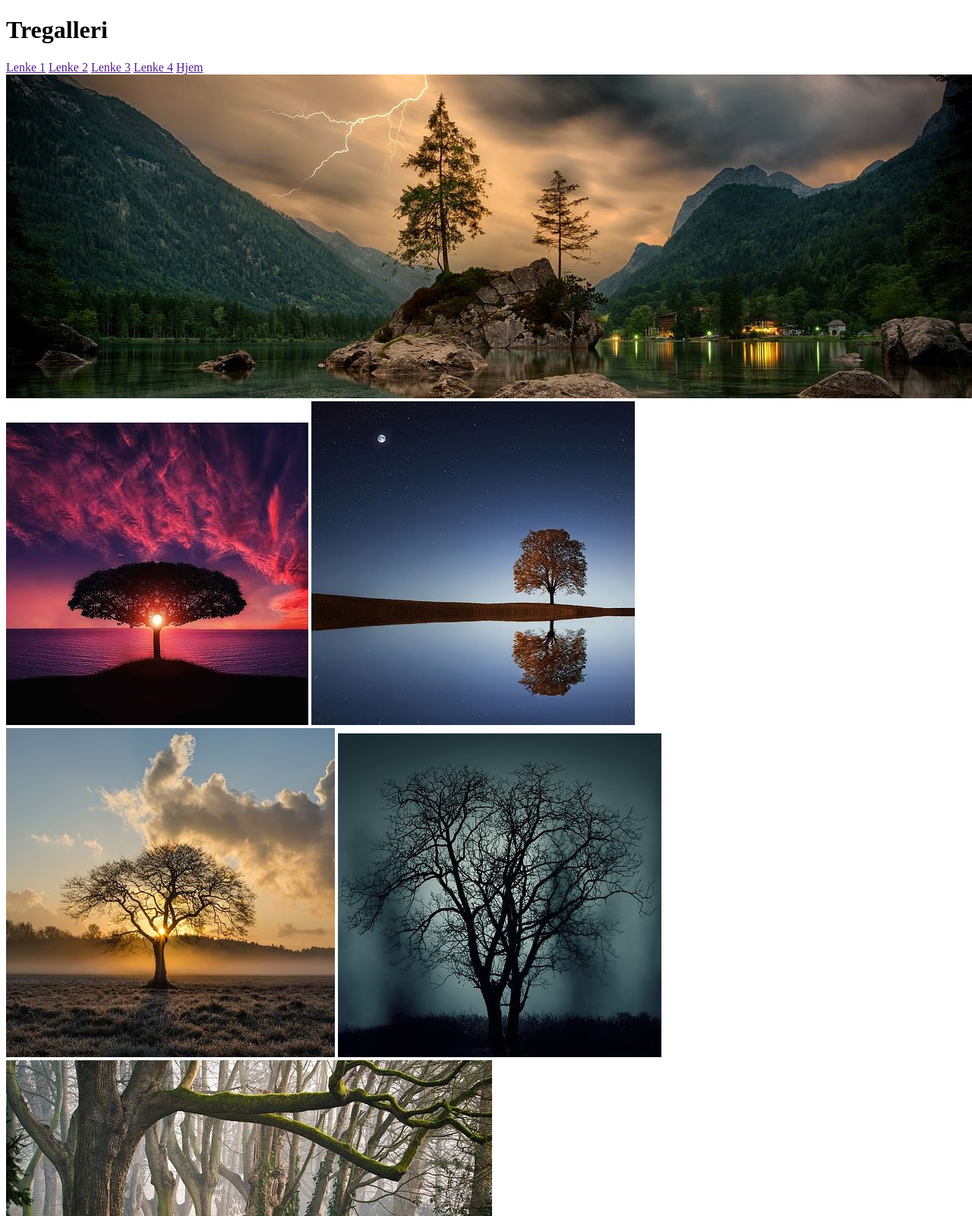
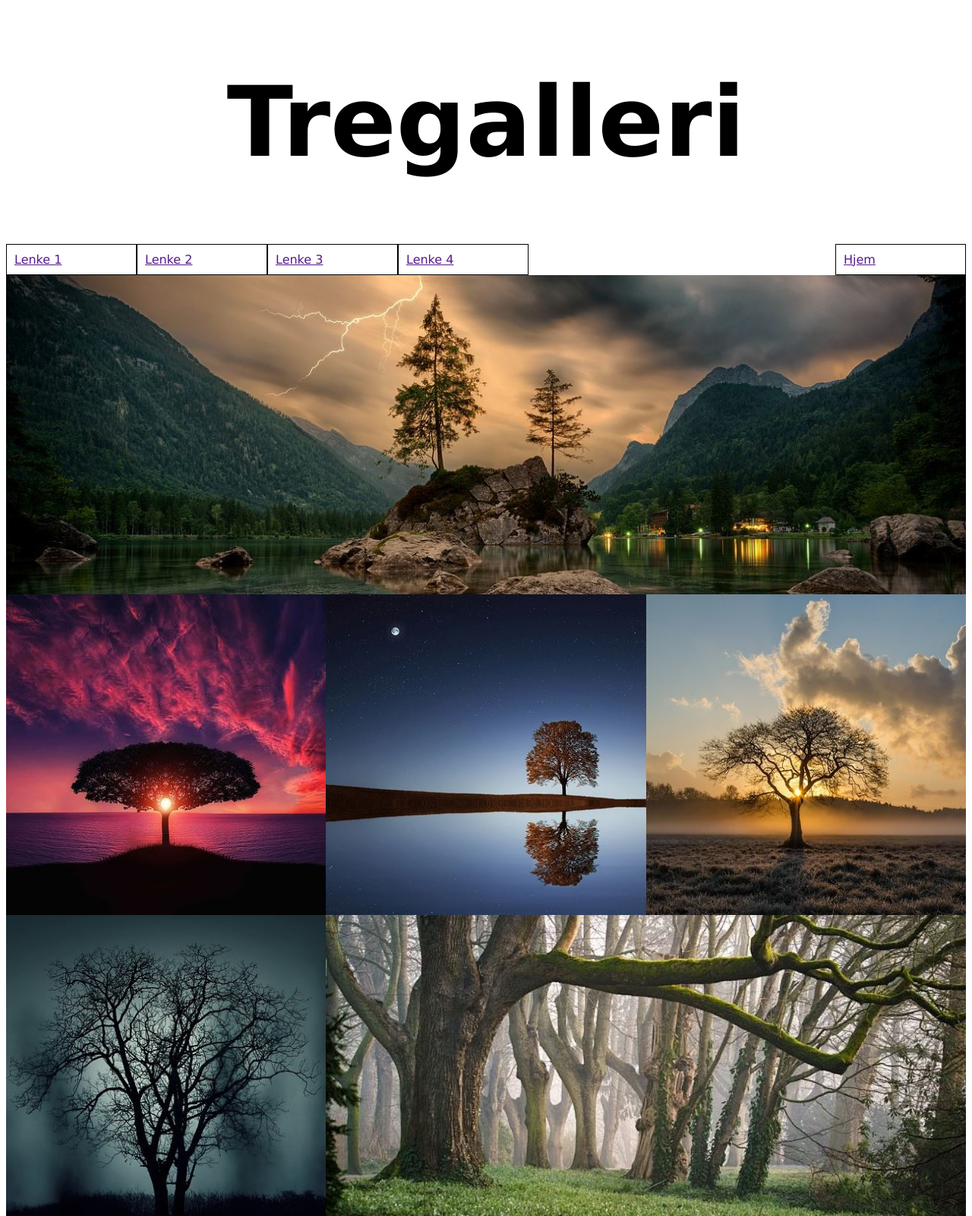
Before and after one commit to johanhake/it1-kodeekssempler-26-27, a plain HTML site: page Kapittel_3/tregalleri/tregalleri.html in a window 1280 px wide. Shown: the top 1600 px of the page at 76% size. Drawn offline with Linux system fonts and the light colour scheme.

Commit message:
La til løsning på tregalleri

```diff
--- a/Kapittel_3/tregalleri/tregalleri.html
+++ b/Kapittel_3/tregalleri/tregalleri.html
@@ -1,26 +1,102 @@
 <!DOCTYPE html>
 <html lang="no">
+
 <head>
   <meta charset="UTF-8">
   <title>Bildegalleri</title>
   <style>
+
+    body{
+      font-family: Verdana, Geneva, Tahoma, sans-serif;
+    }
+
+    header h1{
+      font-size: 10vw;
+      text-align: center;
+    }
+
+    nav {
+      display: flex;
+      width: 100%;
+    }
+
+    nav a {
+      padding: 10px;
+      border: 1px solid black;
+      flex-basis: 150px;
+      flex-shrink: 1;
+    }
+
+    nav div {
+      flex-grow: 1;
+    }
+
+    main {
+      display: grid;
+      grid-template-columns: repeat(3, 1fr);
+    }
+
+    main img {
+      width: 100%;
+      transition: 0.5s;
+    }
+
+    main img:hover{
+      filter: sepia(75%);
+    }
+
+    .to-kolonner {
+      grid-column: span 2;
+    }
+
+    .tre-kolonner {
+      grid-column: span 3;
+    }
+
+    .fjern-tre-kolonner {
+      display: none;
+    }
+
+    @media screen and (max-width: 960px) {
+      main {
+        grid-template-columns: 1fr 1fr;
+      }
+
+      .fjern-to-kolonner {
+        display: none;
+      }
+
+      .fjern-tre-kolonner {
+        display: inline;
+      }
+
+    }
   </style>
 </head>
+
 <body>
+  <header>
     <h1>Tregalleri</h1>
+    <nav>
       <a href="">Lenke 1</a>
       <a href="">Lenke 2</a>
       <a href="">Lenke 3</a>
       <a href="">Lenke 4</a>
+      <div></div>
       <a href="">Hjem</a>
-  <img src="bilder/tre-lang-rektangel-1.jpg">
-  <!-- <img src="bilder/tre-rektangel-1.jpg"> -->
+    </nav>
+  </header>
+  <main>
+    <img class="tre-kolonner fjern-to-kolonner" src="bilder/tre-lang-rektangel-1.jpg">
+    <img class="to-kolonner fjern-tre-kolonner" src="bilder/tre-rektangel-1.jpg">
     <img src="bilder/tre-kvadrat-1.jpg">
     <img src="bilder/tre-kvadrat-2.jpg">
     <img src="bilder/tre-kvadrat-3.jpg">
     <img src="bilder/tre-kvadrat-4.jpg">
-  <img src="bilder/tre-rektangel-2.jpg">
-  <img src="bilder/tre-rektangel-3.jpg">
-  <img src="bilder/tre-kvadrat-5.jpg">
+    <img class="to-kolonner" src="bilder/tre-rektangel-2.jpg">
+    <img class="to-kolonner" src="bilder/tre-rektangel-3.jpg">
+    <img class="fjern-to-kolonner" src="bilder/tre-kvadrat-5.jpg">
+  </main>
 </body>
+
 </html>
```
Also changed, not shown: Kapittel_3/tregalleri/tregalleri-start.html (added, +26 -0 lines). Lines whose indentation alone changed are shown as unchanged.
